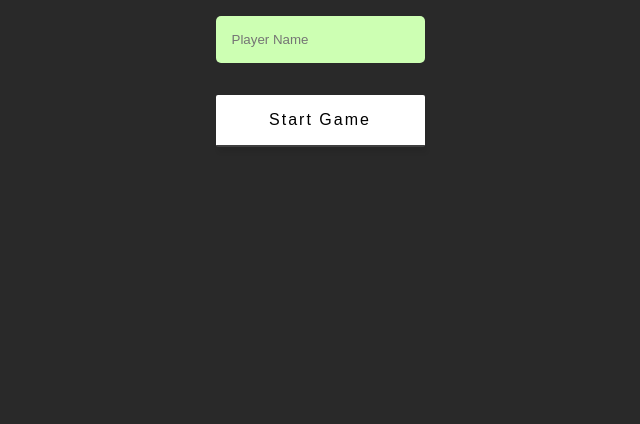
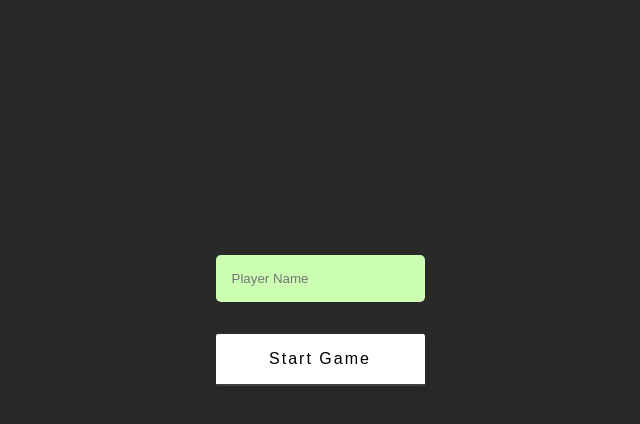
Before and after one commit to maliyo-bootcamp/noforget, a plain HTML site: page index.html in a window 1280 px wide. Shown: the part 132-556 px from the top of the page, without its empty margins (320-960 px from the left). Drawn offline with Linux system fonts and the light colour scheme.

```diff
--- a/styles/main.scss
+++ b/styles/main.scss
@@ -93,6 +93,9 @@
 .home-container {
   margin-top: 2rem;
   position: relative;
+  display: flex;
+  align-items: center;
+  height: 80%;
 }
 
 .input-group {
```
Also changed, not shown: styles/main.css, 2 other files.
